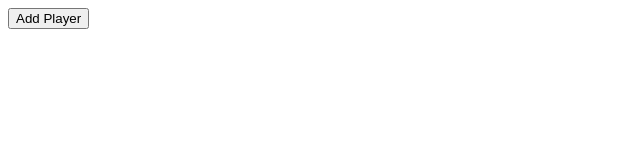
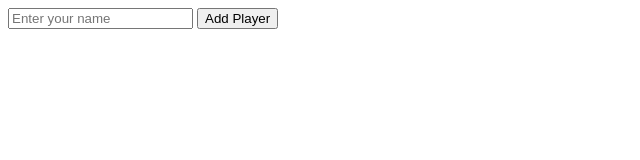
Before and after one commit to AlexYucs/Salem, a plain HTML site: page index.html in a window 1280 px wide. Shown: the whole page, without its empty margins (0-640 px from the left). Drawn offline with Linux system fonts and the light colour scheme.

Commit message:
text box

```diff
--- a/index.html
+++ b/index.html
@@ -7,6 +7,7 @@
   <meta name="author" content="Alex Yu">
 </head>
 <body>
+  <input placeholder="Enter your name"></input>
   <button>Add Player</button>
 </body>
 </html>
```
